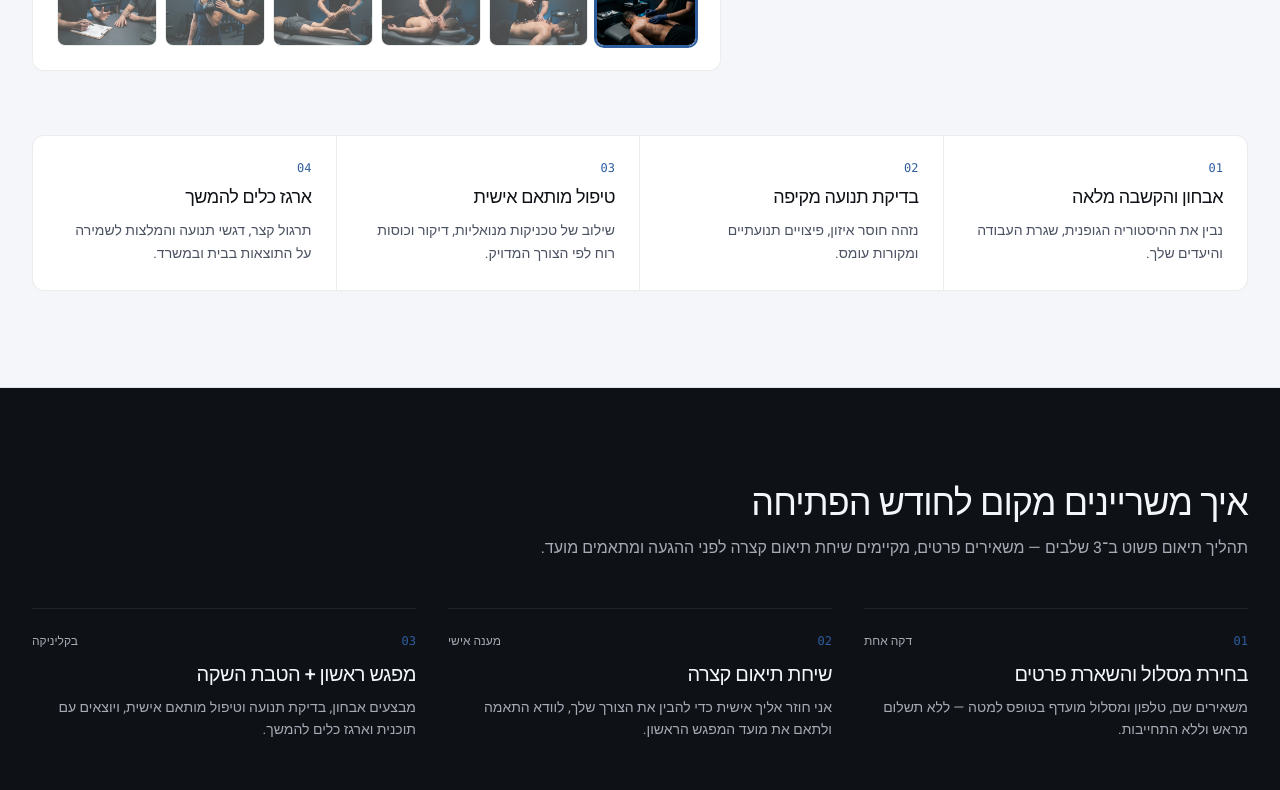
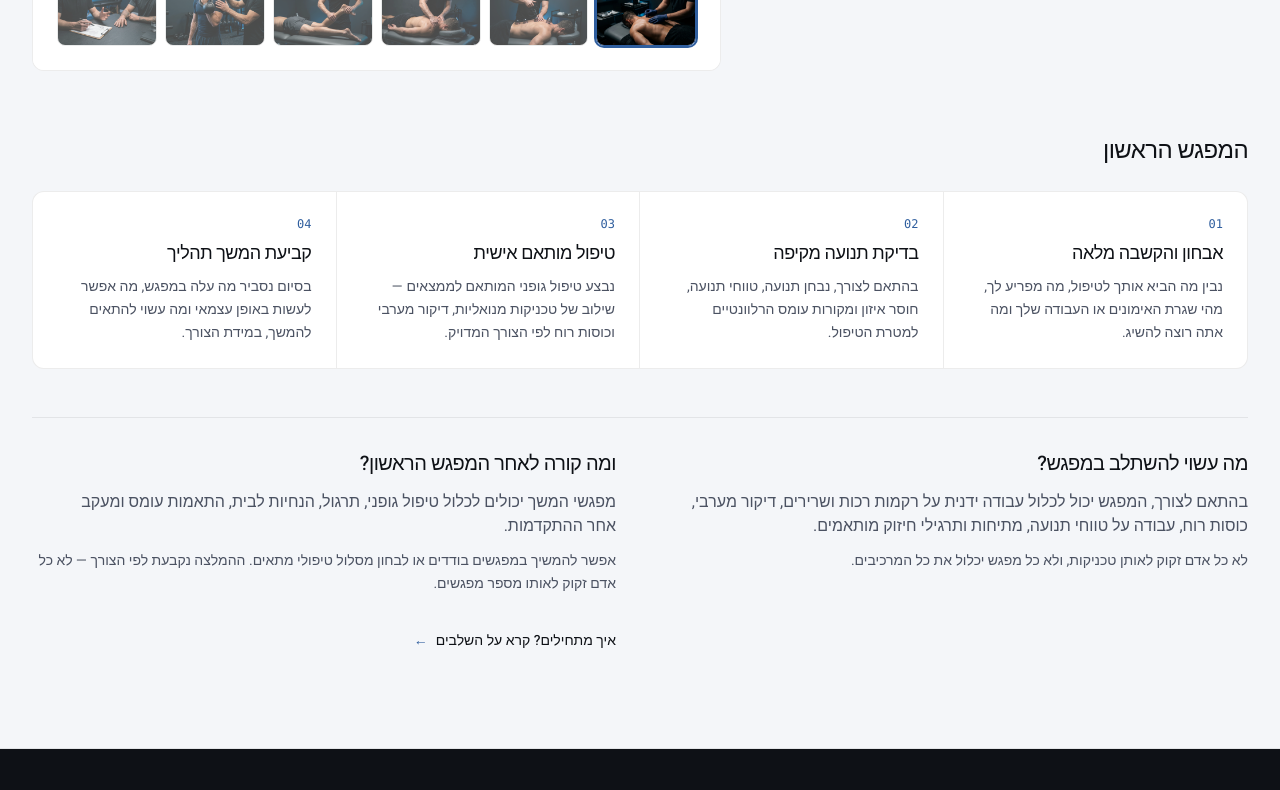
Before and after one commit to ofek-ok/okonskiperformance, a Next.js app: page / in a window 1280 px wide. Shown: the part 2400-3190 px from the top of the page. Built offline with nearby package versions, Linux system fonts and the light colour scheme.

Commit message:
Update Treatment section copy with Option B stages and continuation step

```diff
--- a/components/Treatment.tsx
+++ b/components/Treatment.tsx
@@ -52,22 +52,22 @@ const stages = [
   {
     num: "01",
     title: "אבחון והקשבה מלאה",
-    body: "נבין את ההיסטוריה הגופנית, שגרת העבודה והיעדים שלך.",
+    body: "נבין מה הביא אותך לטיפול, מה מפריע לך, מהי שגרת האימונים או העבודה שלך ומה אתה רוצה להשיג.",
   },
   {
     num: "02",
     title: "בדיקת תנועה מקיפה",
-    body: "נזהה חוסר איזון, פיצויים תנועתיים ומקורות עומס.",
+    body: "בהתאם לצורך, נבחן תנועה, טווחי תנועה, חוסר איזון ומקורות עומס הרלוונטיים למטרת הטיפול.",
   },
   {
     num: "03",
     title: "טיפול מותאם אישית",
-    body: "שילוב של טכניקות מנואליות, דיקור וכוסות רוח לפי הצורך המדויק.",
+    body: "נבצע טיפול גופני המותאם לממצאים — שילוב של טכניקות מנואליות, דיקור מערבי וכוסות רוח לפי הצורך המדויק.",
   },
   {
     num: "04",
-    title: "ארגז כלים להמשך",
-    body: "תרגול קצר, דגשי תנועה והמלצות לשמירה על התוצאות בבית ובמשרד.",
+    title: "קביעת המשך תהליך",
+    body: "בסיום נסביר מה עלה במפגש, מה אפשר לעשות באופן עצמאי ומה עשוי להתאים להמשך, במידת הצורך.",
   },
 ];
 
@@ -90,7 +90,7 @@ export default function Treatment() {
         <div className="grid grid-cols-1 lg:grid-cols-12 gap-8 lg:gap-12 items-start mb-16">
           <div className="lg:col-span-5 text-right lg:pt-2">
             <h2 className="text-2xl sm:text-4xl font-medium text-[#0E1116] leading-tight mb-4">
-              תהליך שקוף, מובנה ומדויק
+              איך עובד התהליך
             </h2>
             <p className="text-[#0E1116] text-base sm:text-lg leading-relaxed mb-3 font-medium">
               אין שני אנשים שמגיעים עם אותו עומס, אותה מגבלה או אותה מטרה.
@@ -203,7 +203,10 @@ export default function Treatment() {
         </div>
 
         {/* 4 Steps — Unified Architectural Table on Crisp White */}
-        <div className="text-right">
+        <div className="mb-12 text-right">
+          <h3 className="text-xl sm:text-2xl font-medium text-[#0E1116] mb-6">
+            המפגש הראשון
+          </h3>
           <ol className="grid grid-cols-1 sm:grid-cols-2 lg:grid-cols-4 rounded-xl bg-white border border-[#0E1116]/[0.08] divide-y sm:divide-y-0 sm:divide-x sm:divide-x-reverse divide-[#0E1116]/[0.08] overflow-hidden">
             {stages.map((stage) => (
               <li
@@ -214,13 +217,47 @@ export default function Treatment() {
                   <span className="font-mono tabular-nums text-xs text-[#2F5E9E] block mb-2">
                     {stage.num}
                   </span>
-                  <h3 className="text-lg font-medium text-[#0E1116] mb-2">{stage.title}</h3>
+                  <h4 className="text-lg font-medium text-[#0E1116] mb-2">{stage.title}</h4>
                   <p className="text-sm text-[#4B5262] leading-relaxed">{stage.body}</p>
                 </div>
               </li>
             ))}
           </ol>
         </div>
+
+        {/* Two Plain Editorial Columns */}
+        <div className="grid md:grid-cols-2 gap-8 lg:gap-12 pt-8 border-t border-[#0E1116]/[0.08] text-right">
+          <div>
+            <h3 className="text-lg sm:text-xl font-medium text-[#0E1116] mb-3">מה עשוי להשתלב במפגש?</h3>
+            <p className="text-sm sm:text-base text-[#4B5262] leading-relaxed mb-3">
+              בהתאם לצורך, המפגש יכול לכלול עבודה ידנית על רקמות רכות ושרירים, דיקור מערבי, כוסות רוח, עבודה על טווחי תנועה, מתיחות ותרגילי חיזוק מותאמים.
+            </p>
+            <p className="text-sm text-[#4B5262] leading-relaxed">
+              לא כל אדם זקוק לאותן טכניקות, ולא כל מפגש יכלול את כל המרכיבים.
+            </p>
+          </div>
+
+          <div className="flex flex-col justify-between">
+            <div>
+              <h3 className="text-lg sm:text-xl font-medium text-[#0E1116] mb-3">ומה קורה לאחר המפגש הראשון?</h3>
+              <p className="text-sm sm:text-base text-[#4B5262] leading-relaxed mb-3">
+                מפגשי המשך יכולים לכלול טיפול גופני, תרגול, הנחיות לבית, התאמות עומס ומעקב אחר ההתקדמות.
+              </p>
+              <p className="text-sm text-[#4B5262] leading-relaxed">
+                אפשר להמשיך במפגשים בודדים או לבחון מסלול טיפולי מתאים. ההמלצה נקבעת לפי הצורך — לא כל אדם זקוק לאותו מספר מפגשים.
+              </p>
+            </div>
+            <div className="pt-4 mt-4">
+              <a
+                href="#how-it-works"
+                className="inline-flex items-center gap-2 text-[#0E1116] hover:text-[#2F5E9E] text-sm font-medium"
+              >
+                <span>איך מתחילים? קרא על השלבים</span>
+                <span className="text-[#2F5E9E]">←</span>
+              </a>
+            </div>
+          </div>
+        </div>
       </div>
     </section>
   );
```
